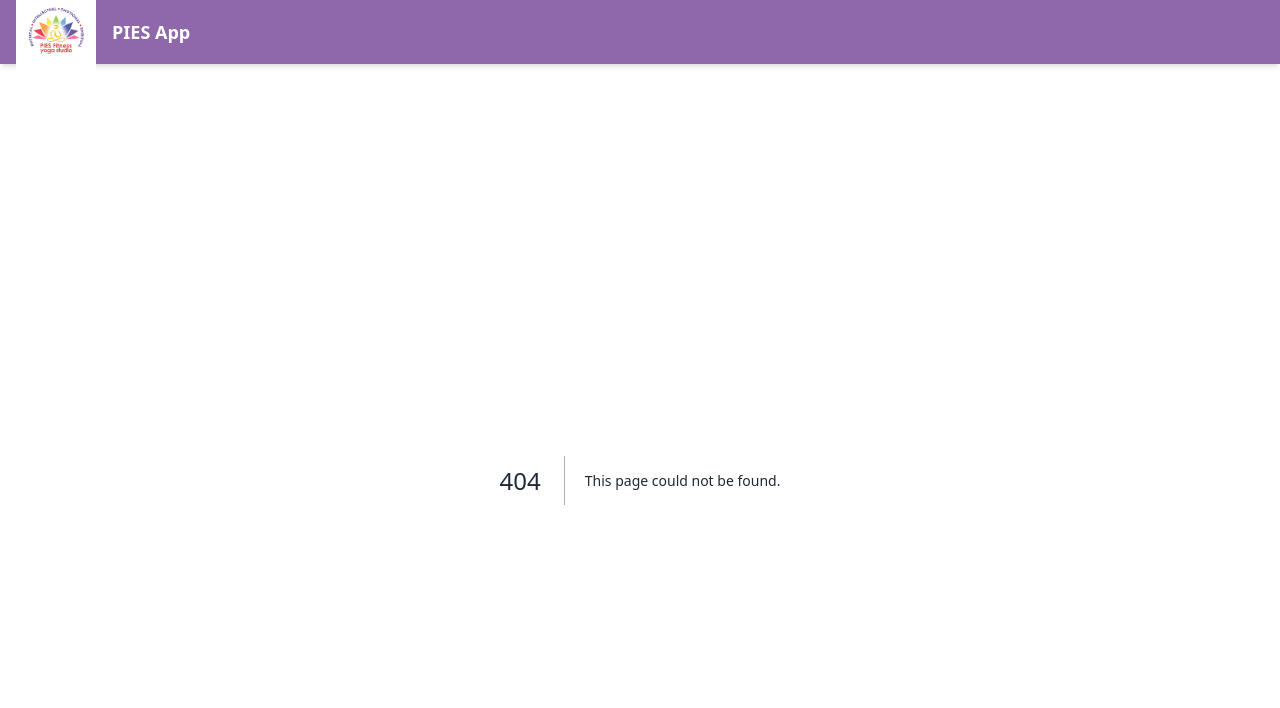
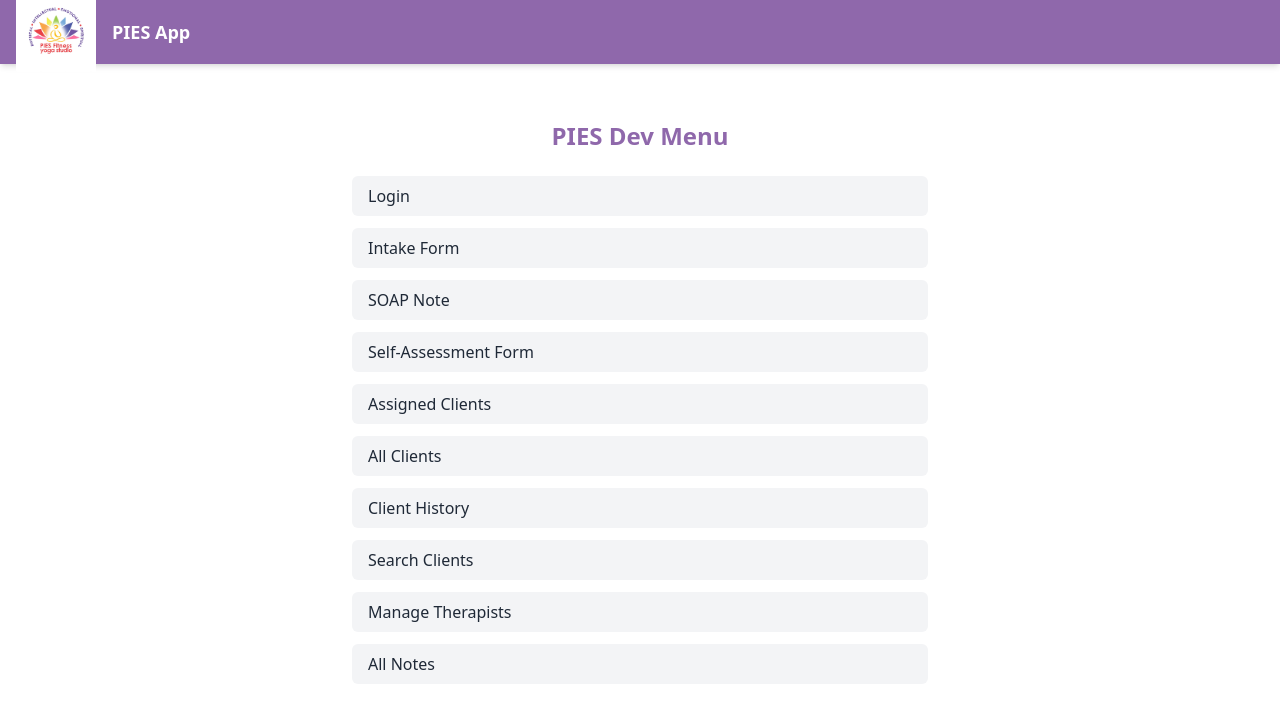
Before and after one commit to jamesyeh-vt/EHR-System-for-PIES-Holistic-Yoga, a Next.js app in the folder frontend/: page /menu in a window 1280 px wide. Before the commit this address had no page. Shown: the top 708 px of the page. Built offline with nearby package versions, Linux system fonts and the light colour scheme.

Commit message:
Create menu.js

```diff
--- /dev/null
+++ b/frontend/pages/menu.js
@@ -0,0 +1,33 @@
+import Link from 'next/link';
+
+export default function DevMenu() {
+  const pages = [
+    { path: '/login', label: 'Login' },
+    { path: '/intake', label: 'Intake Form' },
+    { path: '/soap', label: 'SOAP Note' },
+    { path: '/self-assessment', label: 'Self-Assessment Form' },
+    { path: '/clients/assigned', label: 'Assigned Clients' },
+    { path: '/clients/all', label: 'All Clients' },
+    { path: '/clients/history', label: 'Client History' },
+    { path: '/clients/search', label: 'Search Clients' },
+    { path: '/therapists/manage', label: 'Manage Therapists' },
+    { path: '/notes', label: 'All Notes' },
+  ];
+
+  return (
+    <div className="max-w-xl mx-auto py-10">
+      <h1 className="text-2xl font-bold text-brandLavender mb-6 text-center">PIES Dev Menu</h1>
+      <ul className="space-y-3">
+        {pages.map(({ path, label }) => (
+          <li key={path}>
+            <Link href={path}>
+              <span className="block bg-gray-100 hover:bg-brandLavender hover:text-white px-4 py-2 rounded-md transition cursor-pointer">
+                {label}
+              </span>
+            </Link>
+          </li>
+        ))}
+      </ul>
+    </div>
+  );
+}
```
